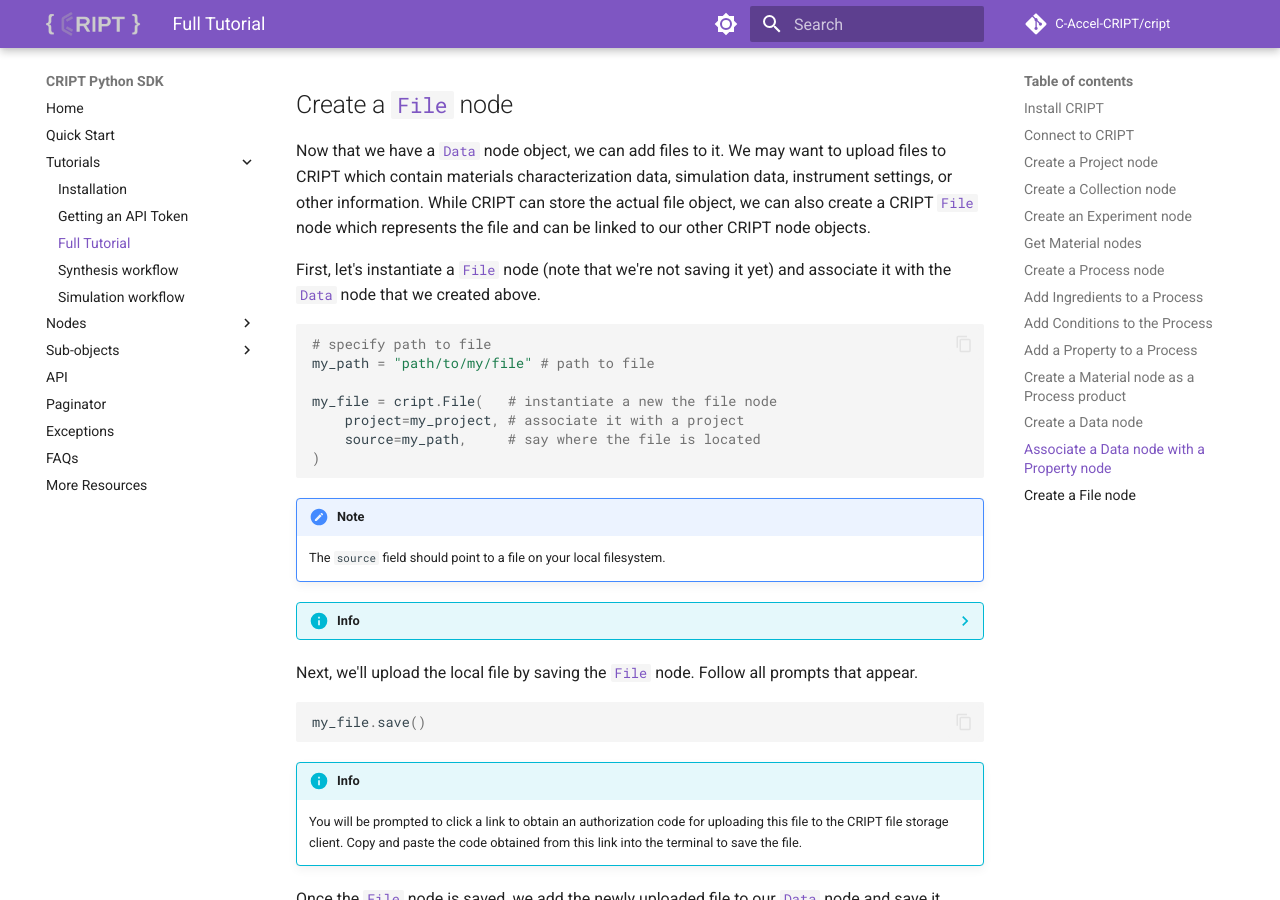
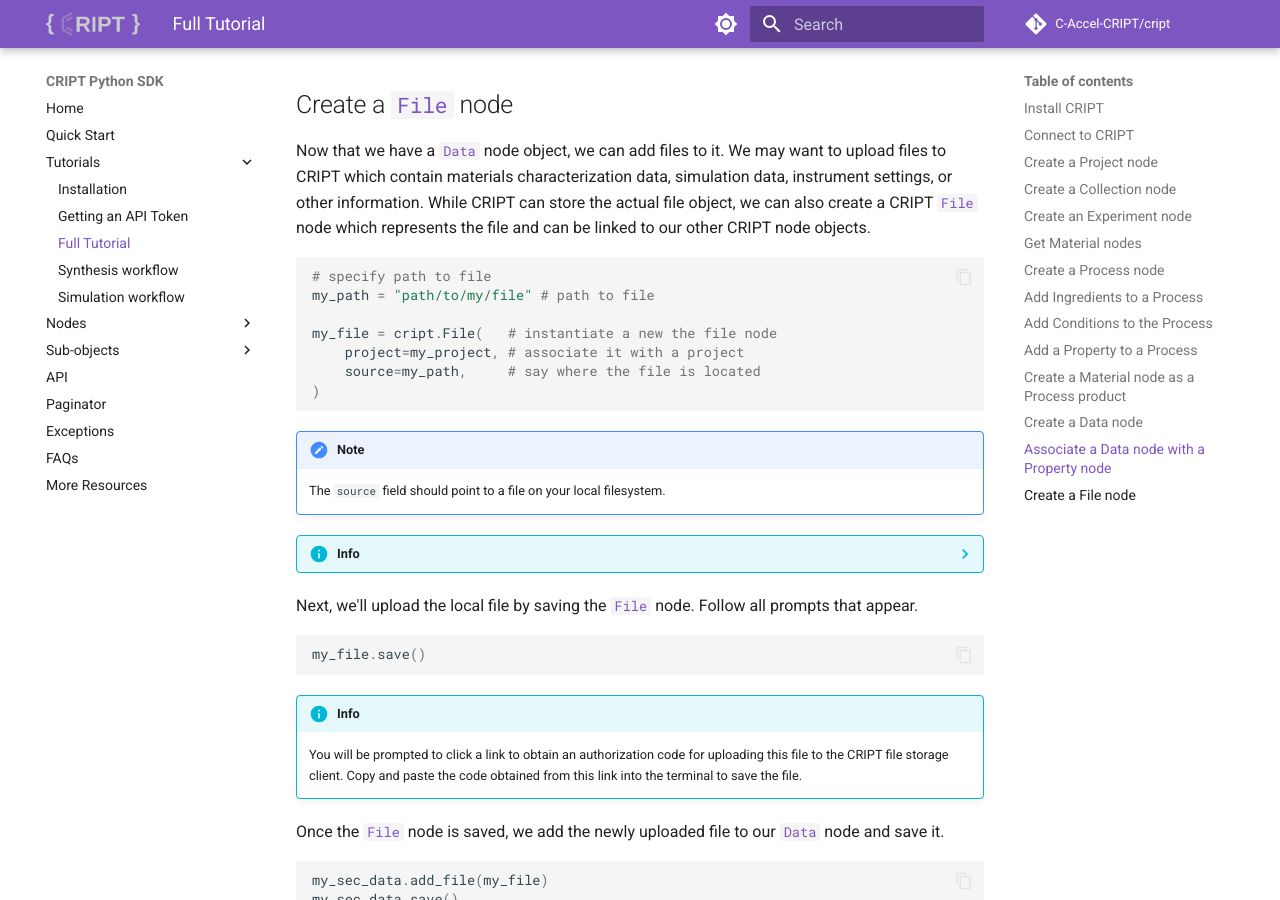
Before and after one commit to C-Accel-CRIPT/sdk-archive, an MkDocs documentation site: the page built from docs/tutorials/full_tutorial.md, in a window 1280 px wide and 900 px high, scrolled down 8453 px. Built offline with MkDocs 1.6.1 and Material for MkDocs 9.7.7, drawn with Linux system fonts in a browser that asks for light colours; comment, search, counter and statistics services are not loaded.

Commit message:
removed text about instantiation and saving in Create a File node

````diff
--- a/docs/tutorials/full_tutorial.md
+++ b/docs/tutorials/full_tutorial.md
@@ -396,8 +396,6 @@ polystyrene.save()
 
 Now that we have a <a href="../../nodes/data" target="_blank">`Data`</a> node object, we can add files to it. We may want to upload files to CRIPT which contain materials characterization data, simulation data, instrument settings, or other information. While CRIPT can store the actual file object, we can also create a CRIPT <a href="../../nodes/file" target="_blank">`File`</a> node which represents the file and can be linked to our other CRIPT node objects.
 
-First, let's instantiate a <a href="../../nodes/file" target="_blank">`File`</a> node (note that we're not saving it yet) and associate it with the <a href="../../nodes/data" target="_blank">`Data`</a> node that we created above.
-
 ``` python
 # specify path to file
 my_path = "path/to/my/file" # path to file
````
